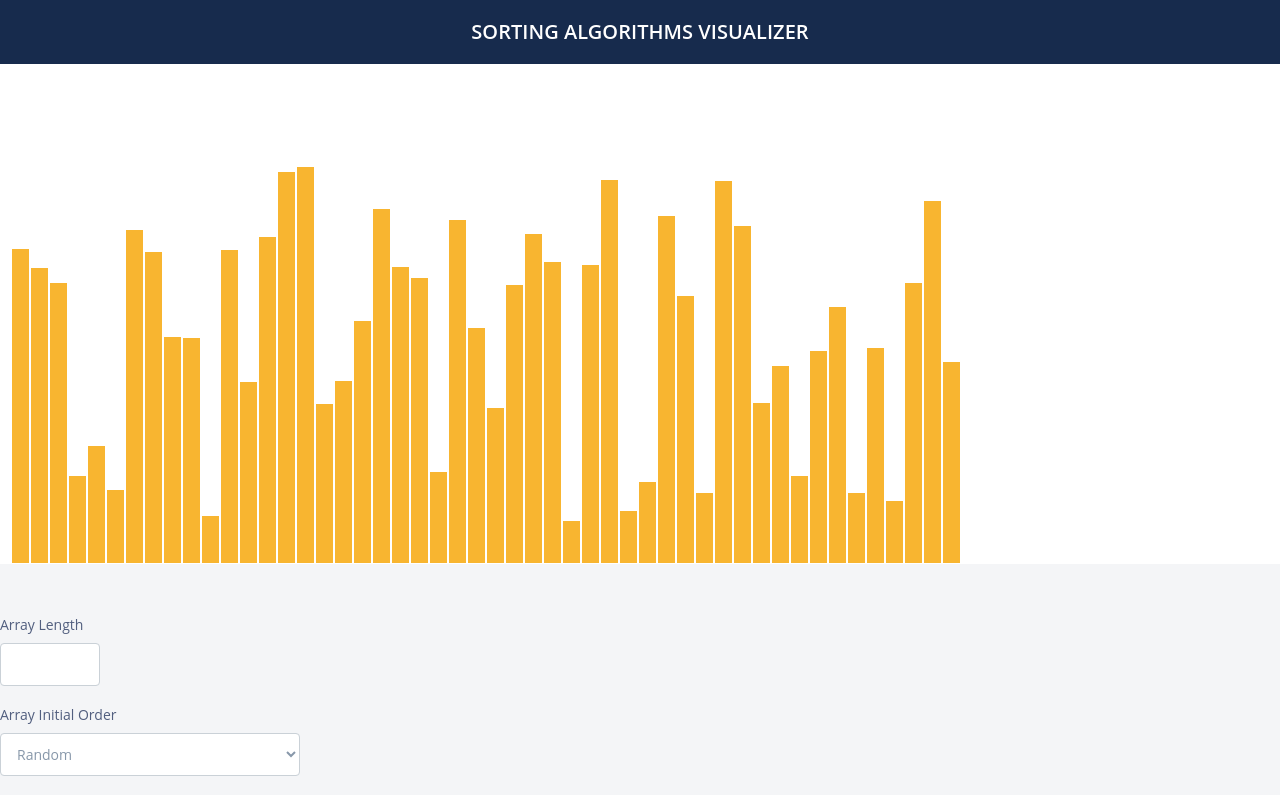
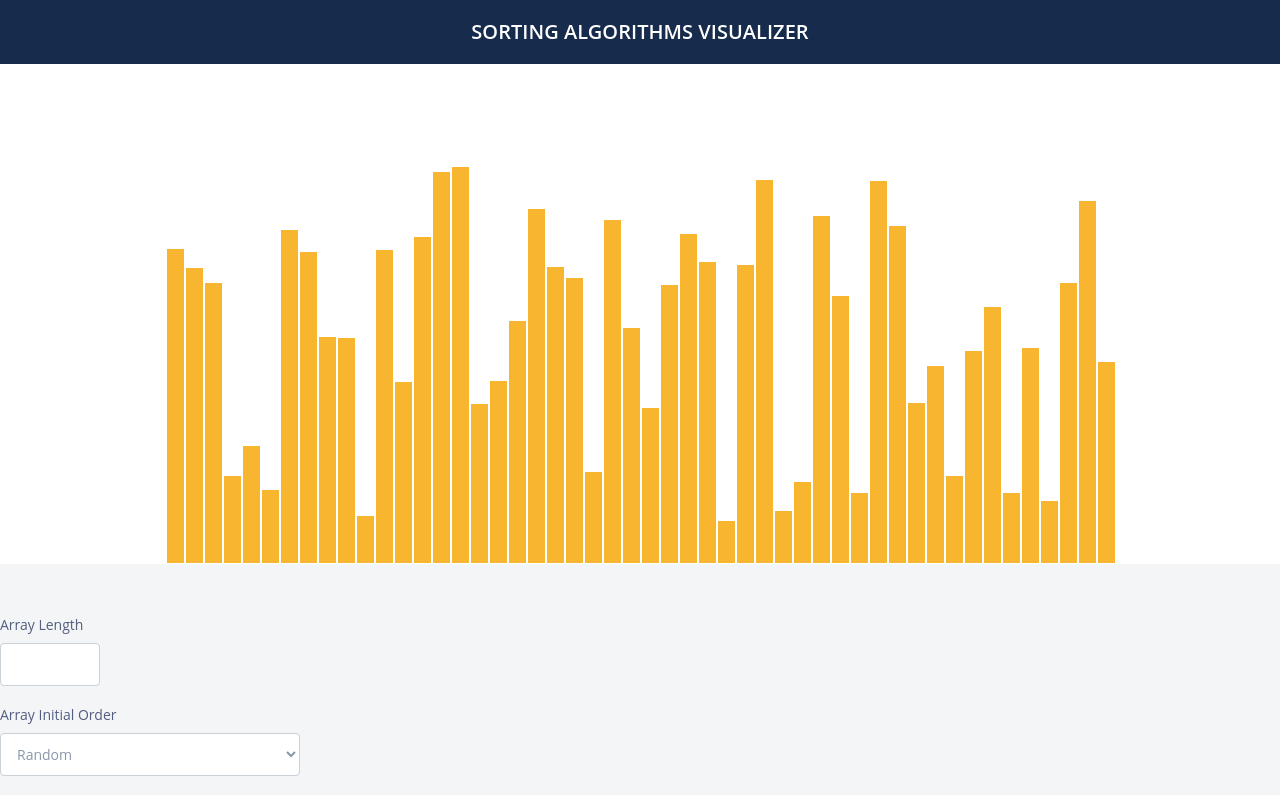
Before and after one commit to MohamedMahmoudHassan/Sorting-Algorithms-Visualizer, a React (Create React App) app: page / in a window 1280 px wide. Shown: the top 795 px of the page. Built offline with nearby package versions, Linux system fonts and the light colour scheme.

Commit message:
Center array visualizer

```diff
--- a/src/components/arrayVisualizer.jsx
+++ b/src/components/arrayVisualizer.jsx
@@ -5,6 +5,7 @@ const ArrayVisualizer = ({ onClick, elements }) => {
   const style = {
     width: 1000,
     height: 500,
+    margin: "auto"
   };
 
   return (
```
